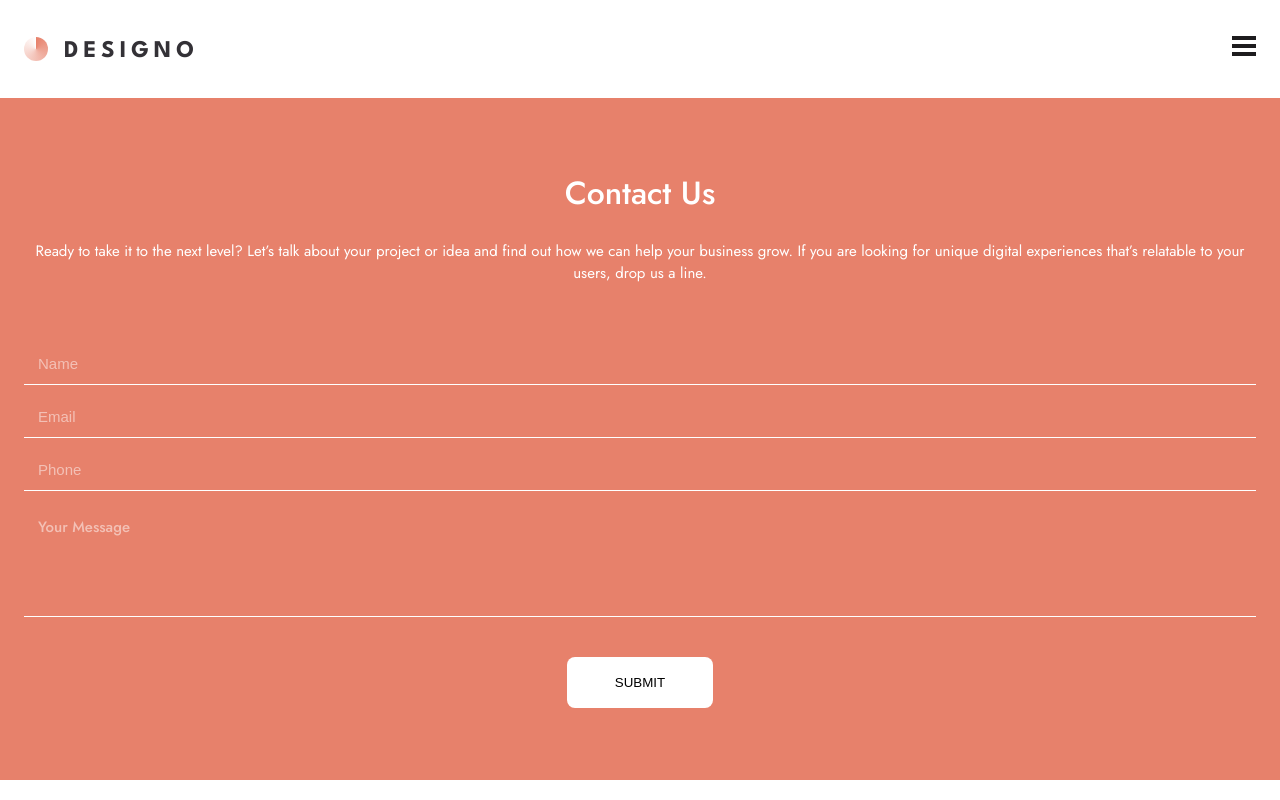
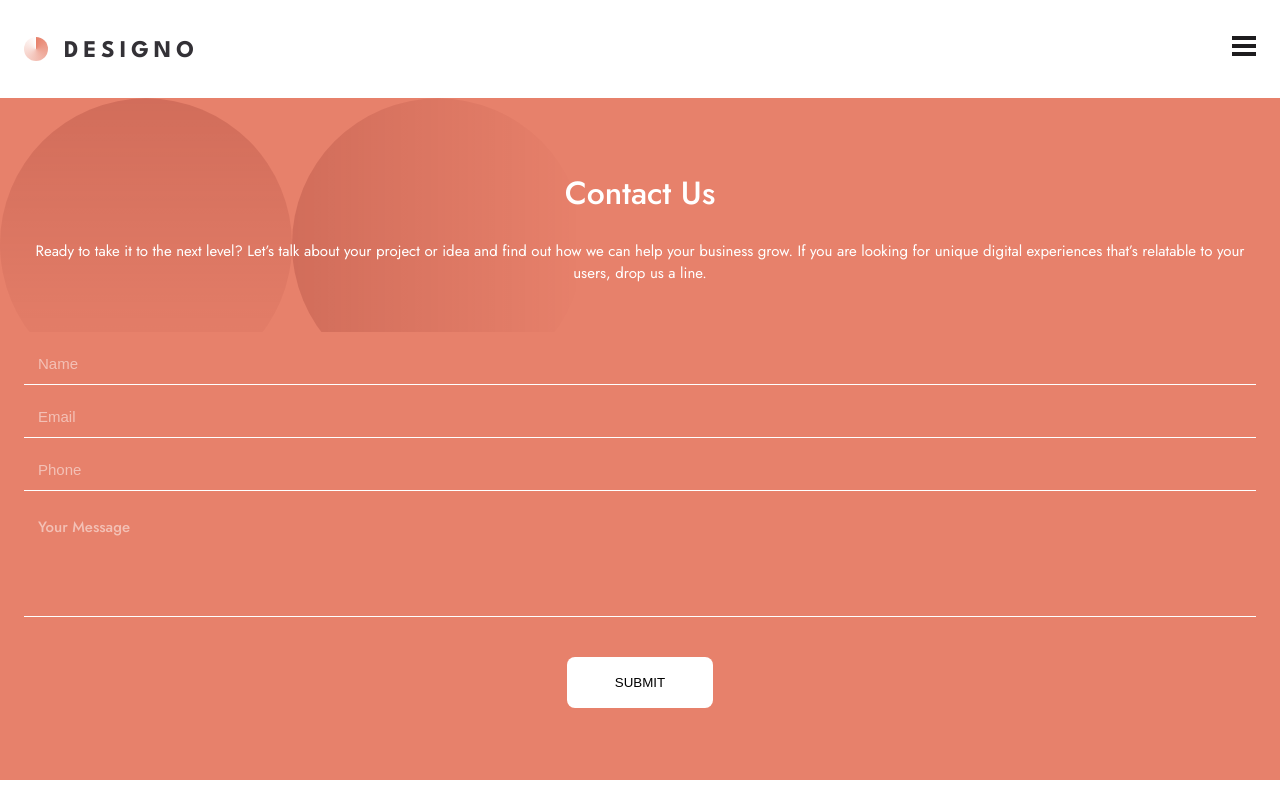
Before and after one commit to ringtho/designo, a React (Create React App) app: page /contact in a window 1280 px wide. Shown: the top 800 px of the page. Built offline with nearby package versions, Linux system fonts and the light colour scheme; the HTML template or start-up script is replaced by a standard one.

Commit message:
Fixed the contact page positioning

```diff
--- a/src/index.css
+++ b/src/index.css
@@ -655,14 +655,31 @@ button:hover {
 
 .form-container {
   background-color: var(--primary-dark);
+}
+
+.contact-container {
+  position: relative;
   padding: 72px 24px;
 }
 
+.contact-container::before {
+  content: "";
+  position: absolute;
+  width: 100%;
+  height: 100%;
+  top: 0;
+  left: 0;
+  z-index: 1;
+  background: url("./assets/contact/mobile/bg-pattern-hero-contact-mobile.svg") no-repeat;
+}
+
 .contact-wrapper {
- display: flex;
- flex-direction: column;
- gap: 48px;
-}
+  display: flex;
+  flex-direction: column;
+  gap: 48px;
+  position: relative;
+  z-index: 2;
+ }
 
 .contact-heading {
   color: #FFFFFF;
@@ -670,12 +687,12 @@ button:hover {
   display: flex;
   flex-direction: column;
   gap: 24px;
+  position: relative;
 }
 
 .contact-heading > h1 {
   font-size: 32px;
   font-weight: 500;
-
 }
 
 .contact-heading > p {
--- a/src/pages/Contact.js
+++ b/src/pages/Contact.js
@@ -10,6 +10,7 @@ const Contact = () => {
             <main>
                 <section className="form-container">
 
+                    <div className="contact-container">
                         <div className="contact-wrapper">
                             <div className="contact-heading">
                                 <h1>Contact Us</h1>
@@ -29,6 +30,7 @@ const Contact = () => {
                                 <button type="submit">SUBMIT</button>
                             </form>
                         </div>
+                    </div>
 
                 </section>
                 <LocationCard />
--- a/src/pages/Location.js
+++ b/src/pages/Location.js
@@ -14,6 +14,7 @@ const Location = () => {
             <section className="about-hero">
                 <img src={canadaMap} alt="canada" className="about-hero-image" />
                 <div className="about-descriptions">
+                    <div className="about-descriptions-wrapper">
                         <div className="about-description-content">
                             <h2>Canada</h2>
                             <div className="location-container">
@@ -28,10 +29,12 @@ const Location = () => {
                             </div>
                         </div>
                     </div>
+                </div>
             </section>
             <section className="about-hero">
                 <img src={australiaMap} alt="australia" className="about-hero-image" />
                 <div className="about-descriptions">
+                    <div className="about-descriptions-wrapper">
                         <div className="about-description-content">
                             <h2>Australia</h2>
                             <div className="location-container">
@@ -46,10 +49,12 @@ const Location = () => {
                             </div>
                         </div>
                     </div>
+                </div>
             </section>
             <section className="about-hero" id="uk">
                 <img src={ukMap} alt="united-kingdom" className="about-hero-image" />
                 <div className="about-descriptions">
+                    <div className="about-descriptions-wrapper">
                         <div className="about-description-content">
                             <h2>United Kingdom</h2>
                             <div className="location-container">
@@ -64,6 +69,7 @@ const Location = () => {
                             </div>
                         </div>
                     </div>
+                </div>
             </section>
             </main>
             <GetInTouch />
```
Lines whose indentation alone changed are shown as unchanged.
